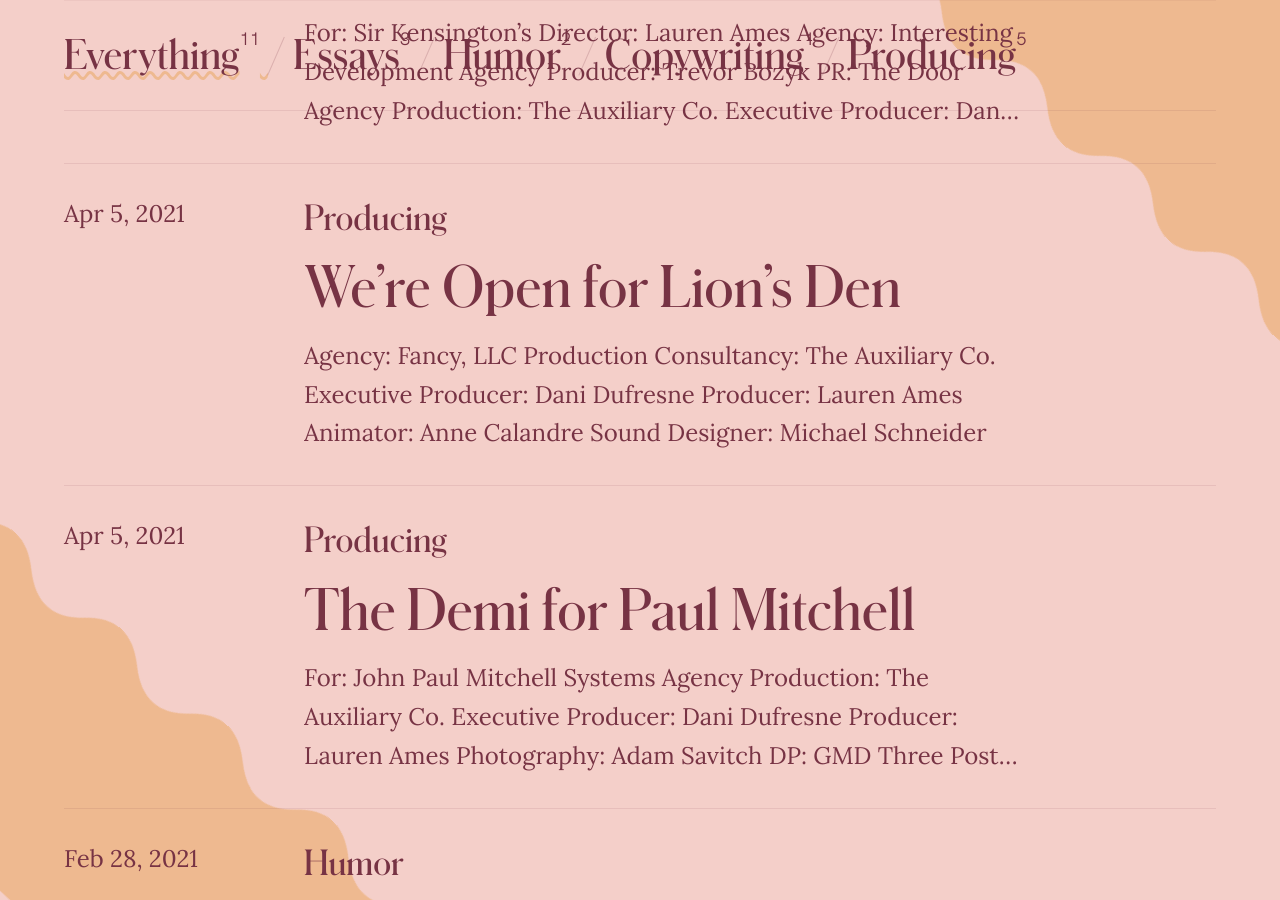
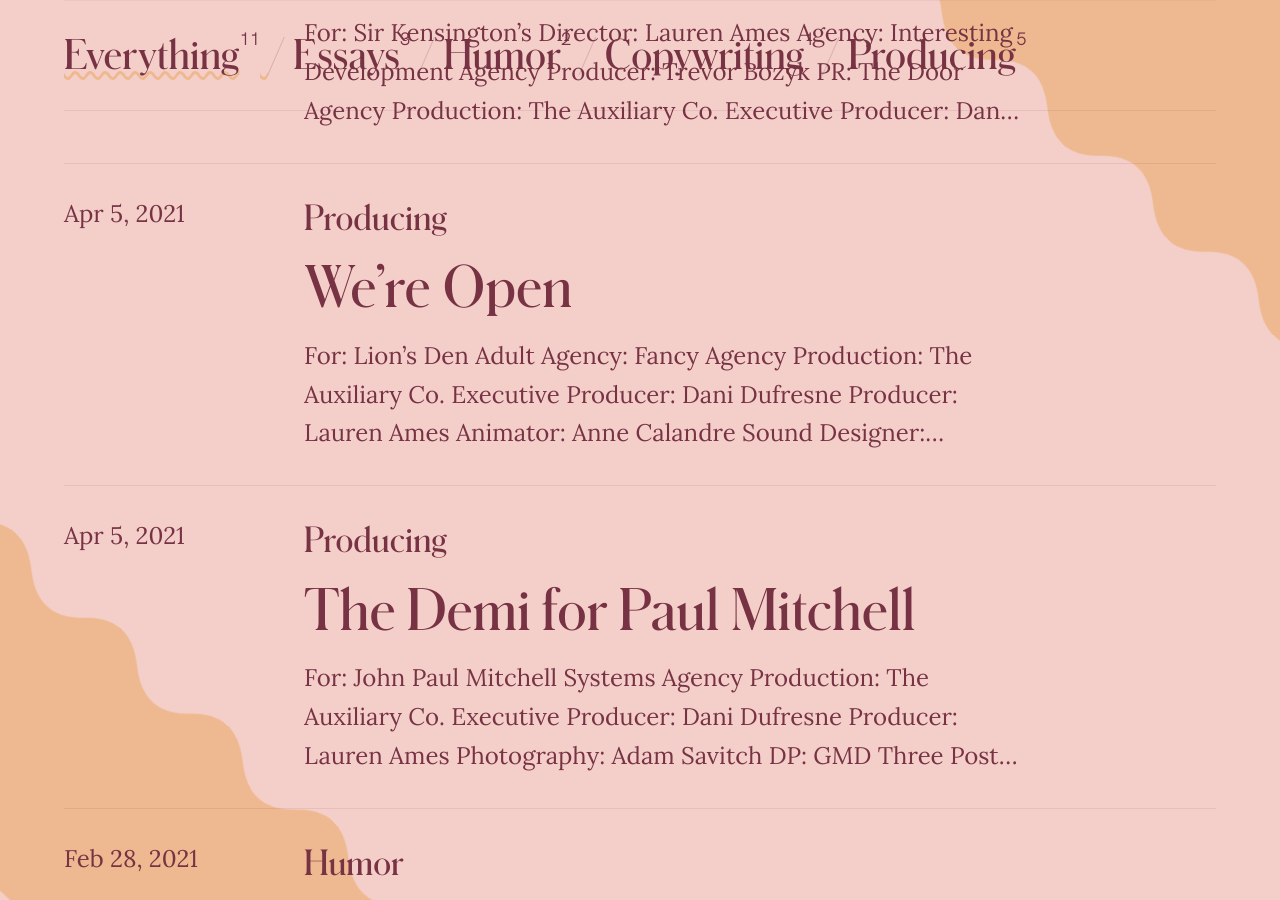
Before and after one commit to smittenn/laa-blog, a Jekyll site: the page built from index.md, in a window 1280 px wide and 900 px high, scrolled down 1015 px. Built offline with Jekyll 4.4.1, drawn with Linux system fonts in a browser that asks for light colours.

Commit message:
Updated Were Open For Lions Den

```diff
--- a/_posts/2021-04-05-were-open-for-lions-den.markdown
+++ b/_posts/2021-04-05-were-open-for-lions-den.markdown
@@ -1,17 +1,23 @@
 ---
-title: We're Open for Lion's Den
+title: We're Open
 date: 2021-04-05 14:56:00 -04:00
 categories:
 - Producing
 theme_color: "#111111"
 ---
 
-Agency: Fancy, LLC
-Production Consultancy: The Auxiliary Co.
-Executive Producer: Dani Dufresne
-Producer: Lauren Ames
+**For:** Lion's Den Adult
 
-Animator: Anne Calandre
-Sound Designer: Michael Schneider
+**Agency:** Fancy
+
+**Agency Production:** The Auxiliary Co.
+
+**Executive Producer:** Dani Dufresne
+
+**Producer:** Lauren Ames
+
+**Animator:** Anne Calandre
+
+**Sound Designer:** Michael Schneider
 
 <iframe title="vimeo-player" src="https://player.vimeo.com/video/426295071" width="854" height="480" frameborder="0" allowfullscreen></iframe>
```
